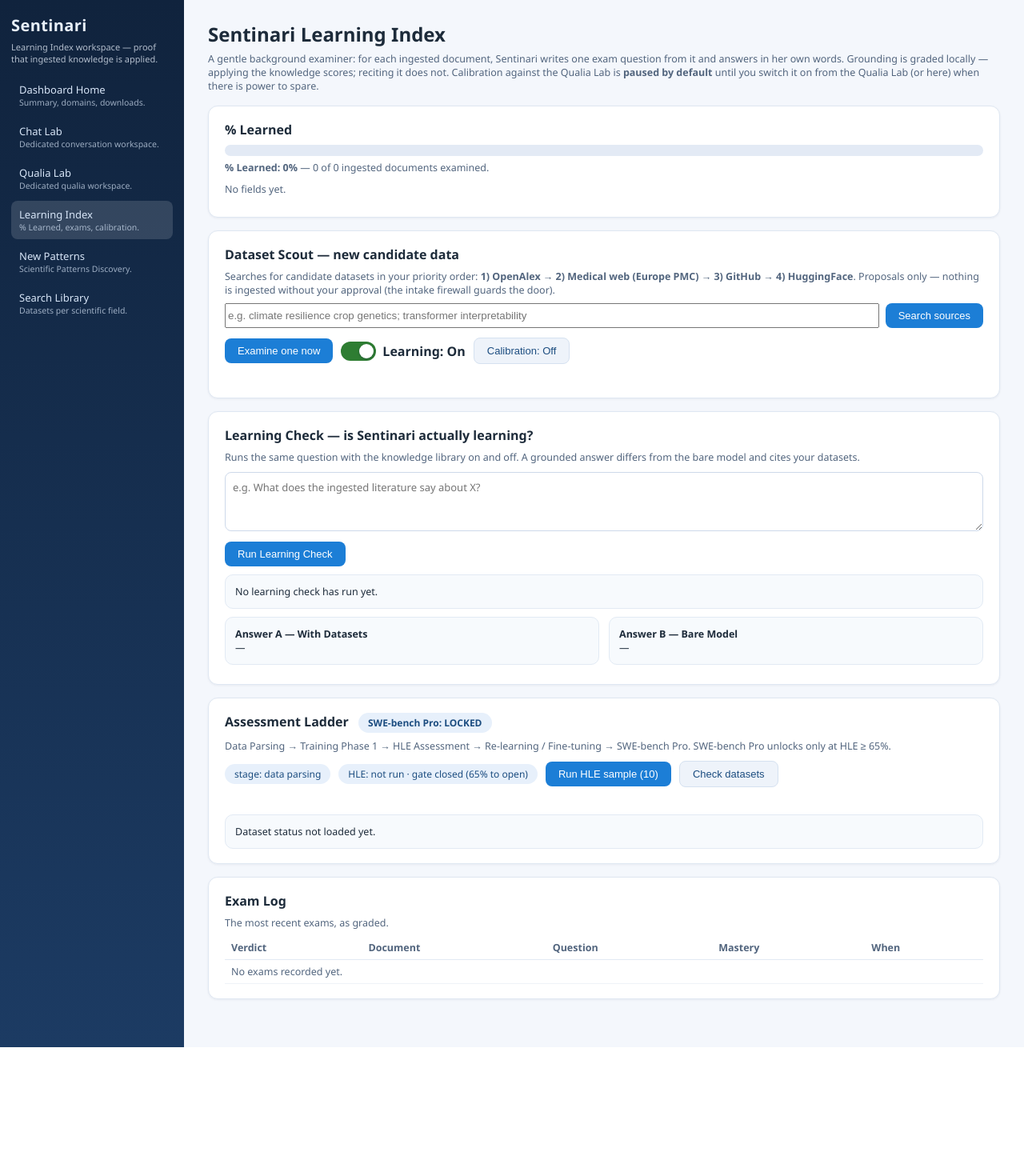
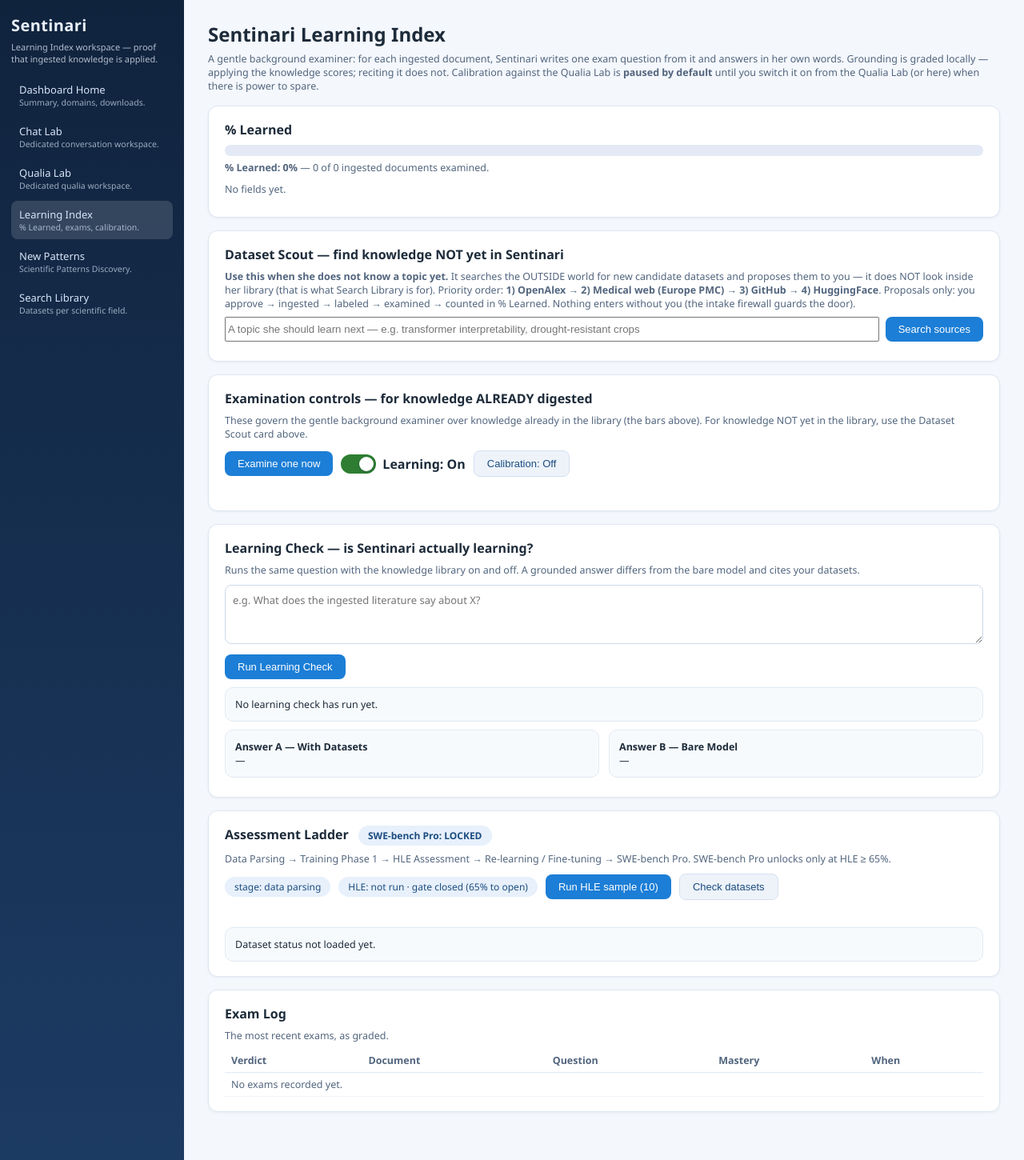
Before and after one commit to ONGALALI/sentinari, a FastAPI app: page /ui/learning in a window 1280 px wide. Shown: the whole page at 80% size. Before the commit the page ends 1309 px from the top, so only its background shows below. Run offline with FastAPI, Linux system fonts and the light colour scheme; data that the repository does not hold is empty; some libraries are stand-ins or nearby versions.

Commit message:
§61a: Untangle Learning Index — Scout explained as outside-world search, controls split into their own card
The Scout card now states plainly it searches the OUTSIDE world for
knowledge NOT yet in the library (the opposite of Search Library), and
the examination controls moved to their own labelled card so the
Learning switch no longer reads as part of the Scout.

🤖 Generated with Codebuff
Co-Authored-By: Codebuff <noreply@codebuff.com>

```diff
--- a/templates/learning_workspace.html
+++ b/templates/learning_workspace.html
@@ -85,14 +85,19 @@
     </div>
 
     <div class="card">
-      <h2>Dataset Scout — new candidate data</h2>
-      <div class="hint">Searches for candidate datasets in your priority order: <strong>1) OpenAlex → 2) Medical web (Europe PMC) → 3) GitHub → 4) HuggingFace</strong>. Proposals only — nothing is ingested without your approval (the intake firewall guards the door).</div>
+      <h2>Dataset Scout — find knowledge NOT yet in Sentinari</h2>
+      <div class="hint"><strong>Use this when she does not know a topic yet.</strong> It searches the OUTSIDE world for new candidate datasets and proposes them to you — it does NOT look inside her library (that is what Search Library is for). Priority order: <strong>1) OpenAlex → 2) Medical web (Europe PMC) → 3) GitHub → 4) HuggingFace</strong>. Proposals only: you approve → ingested → labeled → examined → counted in % Learned. Nothing enters without you (the intake firewall guards the door).</div>
       <div class="scoutRow">
-        <input id="scoutQuery" placeholder="e.g. climate resilience crop genetics; transformer interpretability">
+        <input id="scoutQuery" placeholder="A topic she should learn next — e.g. transformer interpretability, drought-resistant crops">
         <button id="scoutBtn">Search sources</button>
       </div>
       <div id="scoutStatus" class="hint" style="margin-top:6px;"></div>
       <div id="scoutResults" style="margin-top:6px;"></div>
+    </div>
+
+    <div class="card">
+      <h2>Examination controls — for knowledge ALREADY digested</h2>
+      <div class="hint">These govern the gentle background examiner over knowledge already in the library (the bars above). For knowledge NOT yet in the library, use the Dataset Scout card above.</div>
       <div class="row" style="margin-top:12px; align-items:center;">
         <button id="liProbeBtn">Examine one now</button>
         <label class="liSwitchWrap" id="liSwitchWrap" title="Learning Index master switch — persists across restarts">
```
